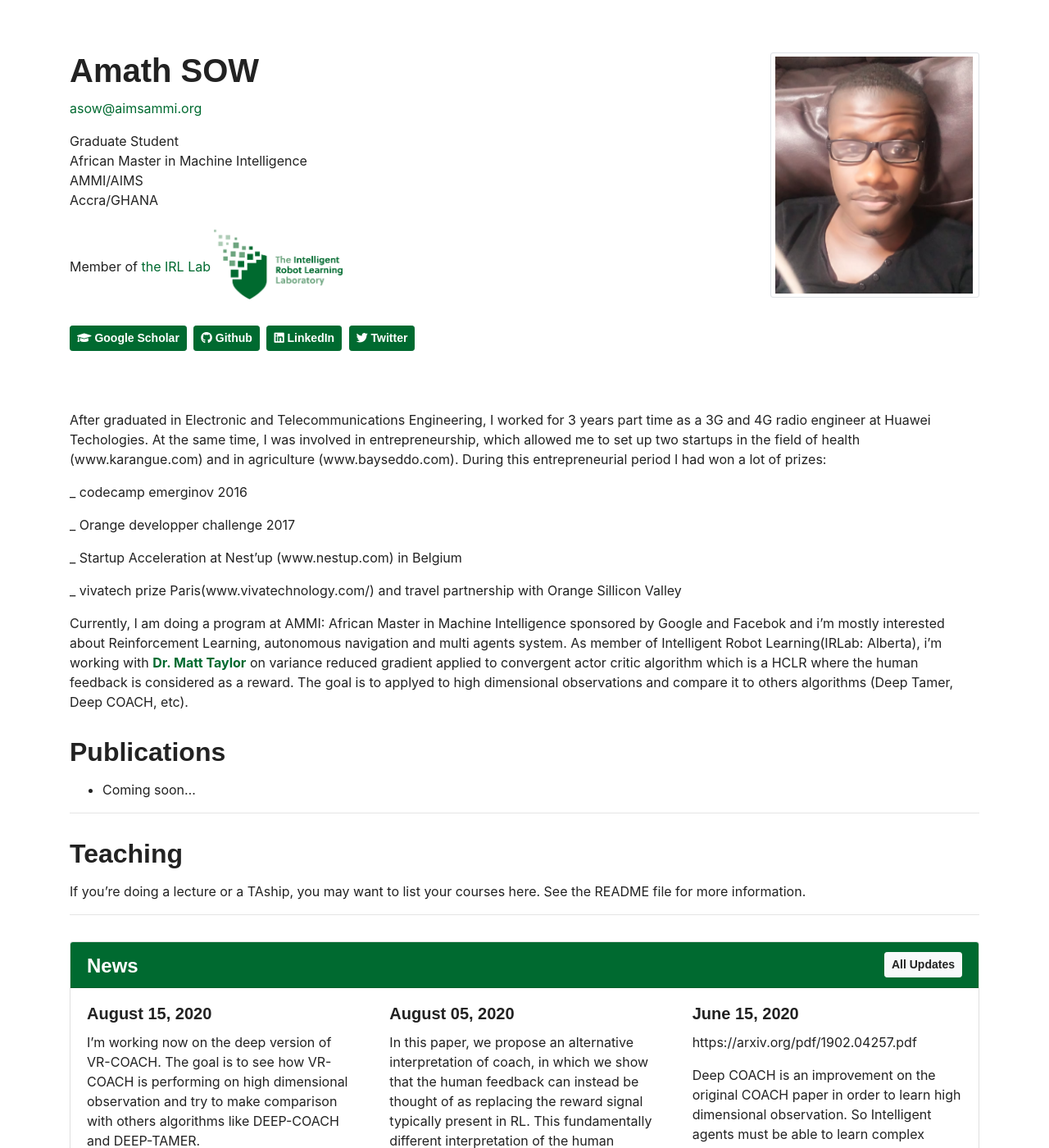
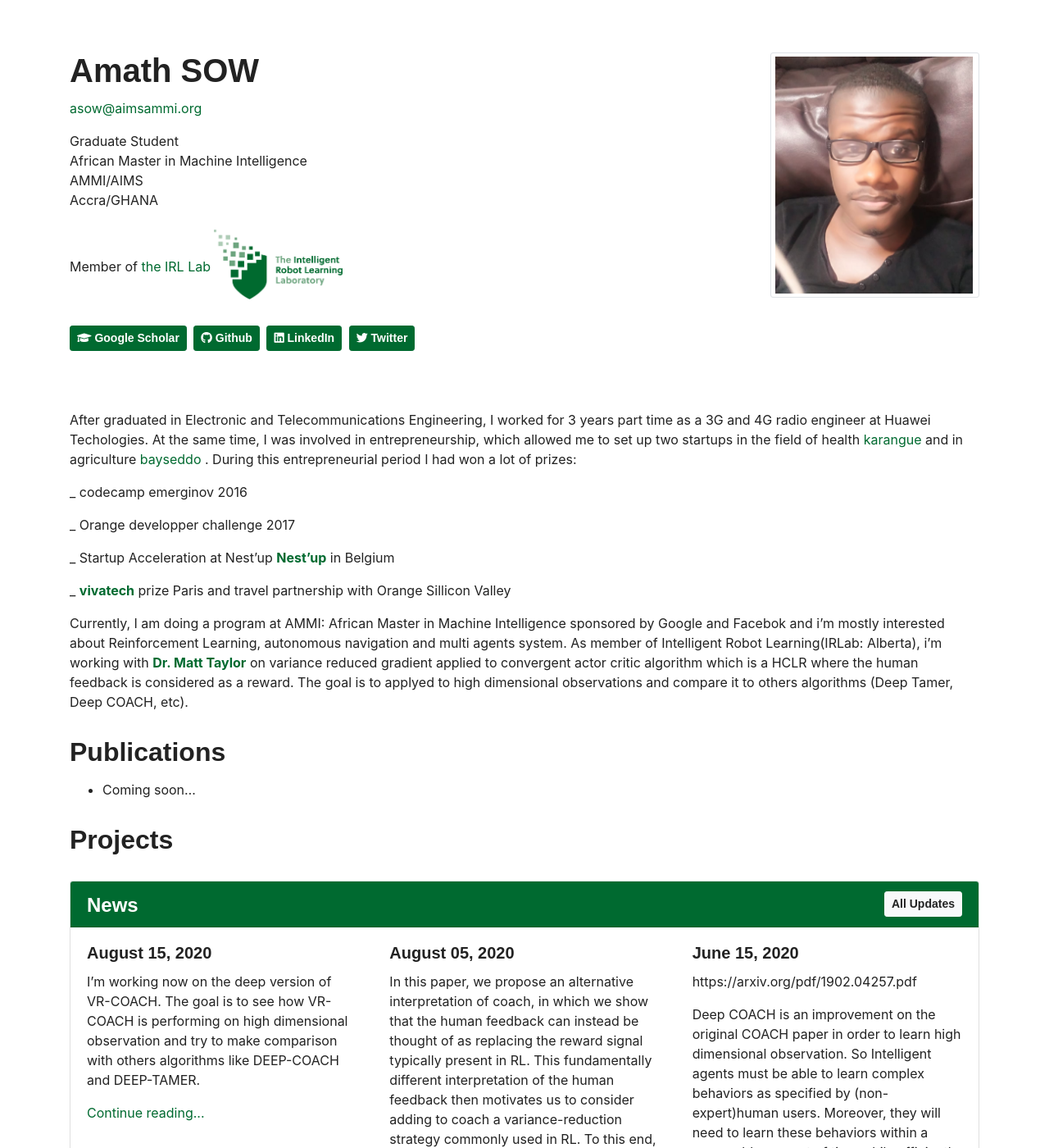
Before and after one commit to amathsow/amathsow.github.io, a Jekyll site: the page built from _pages/home.md, in a window 1280 px wide and 1400 px high. Shown: the whole window at 82% size. Built offline with Jekyll 4.4.1, drawn with Linux system fonts in a browser that asks for light colours.

Commit message:
Update home.md

```diff
--- a/_pages/home.md
+++ b/_pages/home.md
@@ -10,23 +10,26 @@ description: > # try to keep it the same as _config.yml > description field, whi
 ---
 
 After graduated in Electronic and Telecommunications Engineering, I worked for 3 years part time  as a 3G and 4G radio engineer at Huawei
-Techologies. At the same time, I was involved in entrepreneurship, which allowed me to set up two startups in the field of health (www.karangue.com) and in agriculture (www.bayseddo.com). During this entrepreneurial period I had won a lot of prizes:
+Techologies. At the same time, I was involved in entrepreneurship, which allowed me to set up two startups in the field of health <a href="https://solve.mit.edu/challenges/work-of-the-future/solutions/5380"> karangue </a> and in agriculture  <a href="https://bayseddo.com/"> bayseddo </a>. During this entrepreneurial period I had won a lot of prizes:
 
 _ codecamp emerginov 2016
 
 _ Orange developper challenge 2017
 
-_ Startup Acceleration at Nest'up (www.nestup.com) in Belgium
+_ Startup Acceleration at Nest'up <a href="https://nestup.com.com/"> **Nest'up** </a>  in Belgium
 
-_ vivatech prize Paris(www.vivatechnology.com/) and travel partnership with Orange Sillicon Valley
+_ <a href="https://vivatechnology.com/"> **vivatech** </a> prize Paris and travel partnership with Orange Sillicon Valley
 
 Currently, I am doing a program at AMMI: African Master in Machine Intelligence sponsored by Google and Facebok and i'm mostly interested about Reinforcement Learning, autonomous navigation and multi agents system. As member of Intelligent Robot Learning(IRLab: Alberta), i'm working with  <a href="https://drmatttaylor.net/"> **Dr. Matt Taylor** </a>  on variance reduced gradient applied to convergent actor critic algorithm which is a HCLR where the human feedback is considered as a reward. The goal is to applyed to high dimensional observations and compare it to others algorithms (Deep Tamer, Deep COACH, etc).
 
 ## Publications
 - Coming soon...
 
----
+## Projects
+
+
+<!---
 ## Teaching
 If you're doing a lecture or a TAship, you may want to list your courses here. See the README file for more information.
 {% include courses.html %}
----
+-->
```
